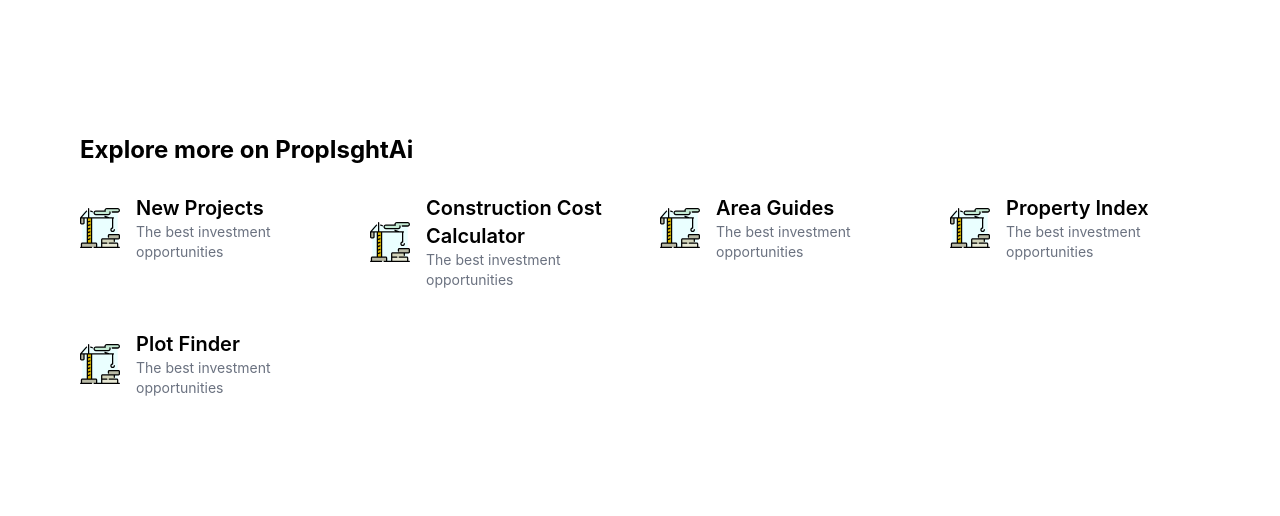
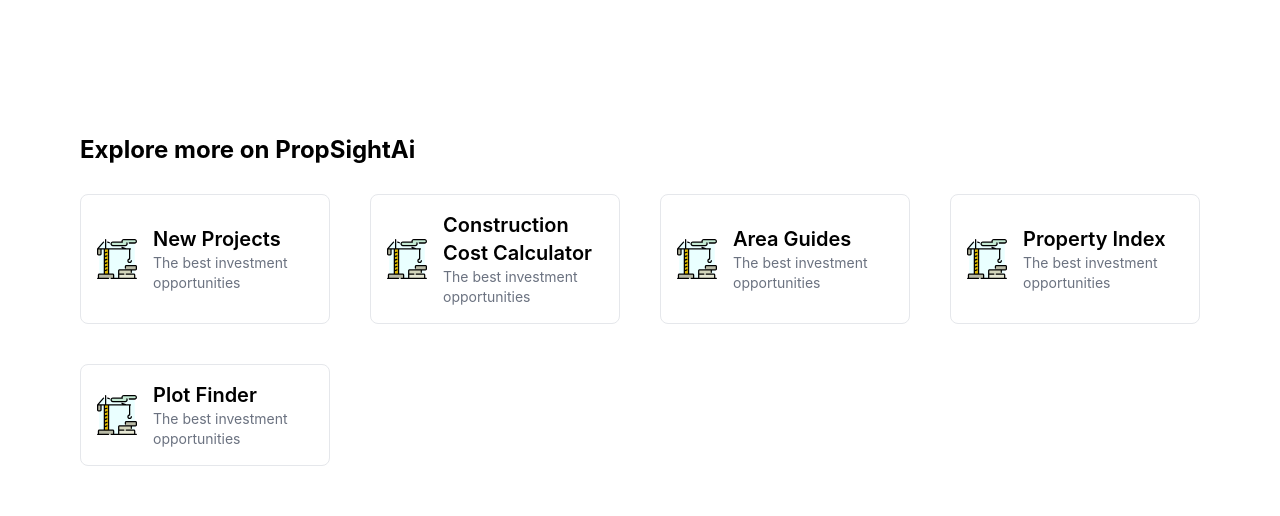
Before and after one commit to Saad-ullah33/FYP-26, a React (Vite) app: page / in a window 1280 px wide. Shown: the part 1740-2256 px from the top of the page. Built offline with nearby package versions, Linux system fonts and the light colour scheme.

Commit message:
changes to explore

```diff
--- a/src/App.jsx
+++ b/src/App.jsx
@@ -24,6 +24,10 @@
       <Route path='/Smart-build' element={<Smartbuild/>} />
       <Route path='/add-property' element={<AddProperty/>} />
       <Route path='/new-project' element={<NewProject/>} />
+  {/* <Route path="/construction-cost" element={<ConstructionCost />} />
+  <Route path="/area-guides" element={<AreaGuides />} />
+  <Route path="/property-index" element={<PropertyIndex />} />
+  <Route path="/plot-finder" element={<PlotFinder />} /> */}
     </Routes>
     <Footer/>
      </BrowserRouter>
--- a/src/ExploreTools/Explore.jsx
+++ b/src/ExploreTools/Explore.jsx
@@ -1,82 +1,89 @@
-import React from 'react'
+import React from 'react';
+import { Link } from "react-router-dom";
 import craneIcon from '../assets/images/crane.svg';
 
 export const Explore = () => {
   return (
-    // Fixed: Used padding (p-10) instead of relative positioning to prevent overflow
     <div className='p-10 px-20'>
-            <div className='text-2xl font-bold mb-7'>Explore more on PropIsghtAi</div>
+      <div className='text-2xl font-bold mb-7'>
+        Explore more on PropSightAi
+      </div>
 
-            {/* Fixed: Added responsive breakpoints so cards don't squash on small screens */}
       <div className='grid grid-cols-1 md:grid-cols-2 lg:grid-cols-4 gap-10'>
 
         {/* CARD 1 */}
-                <li className='list-none'>
-                    <div className="flex items-center gap-4">
-                        <img className="w-10 h-10 object-contain" src={craneIcon} alt="Crane" />
-                        <div className='flex flex-col items-start'>
-                            <span className="text-xl font-semibold"   >New Projects</span>
-                            <div className='font-normal text-sm text-gray-500'>
+        <Link
+          to="/new-project"
+          className="flex items-center gap-4 p-4 border rounded-lg hover:shadow-md transition cursor-pointer"
+        >
+          <img className="w-10 h-10" src={craneIcon} alt="Crane" />
+          <div>
+            <span className="text-xl font-semibold">New Projects</span>
+            <div className="text-sm text-gray-500">
               The best investment opportunities
             </div>
           </div>
-                    </div>
-                </li>
+        </Link>
 
         {/* CARD 2 */}
-                <li className='list-none'>
-                    <div className="flex items-center gap-4">
-                        <img className="w-10 h-10 object-contain" src={craneIcon} alt="Crane" />
-                        <div className='flex flex-col items-start'>
-                            <span className="text-xl font-semibold">Construction Cost Calculator</span>
-                            <div className='font-normal text-sm text-gray-500'>
+        <Link
+          to="/construction-cost"
+          className="flex items-center gap-4 p-4 border rounded-lg hover:shadow-md transition cursor-pointer"
+        >
+          <img className="w-10 h-10" src={craneIcon} alt="Crane" />
+          <div>
+            <span className="text-xl font-semibold">
+              Construction Cost Calculator
+            </span>
+            <div className="text-sm text-gray-500">
               The best investment opportunities
             </div>
           </div>
-                    </div>
-                </li>
+        </Link>
 
         {/* CARD 3 */}
-                <li className='list-none'>
-                    <div className="flex items-center gap-4">
-                        <img className="w-10 h-10 object-contain" src={craneIcon} alt="Crane" />
-                        <div className='flex flex-col items-start'>
+        <Link
+          to="/area-guides"
+          className="flex items-center gap-4 p-4 border rounded-lg hover:shadow-md transition cursor-pointer"
+        >
+          <img className="w-10 h-10" src={craneIcon} alt="Crane" />
+          <div>
             <span className="text-xl font-semibold">Area Guides</span>
-                            <div className='font-normal text-sm text-gray-500'>
+            <div className="text-sm text-gray-500">
               The best investment opportunities
             </div>
           </div>
-                    </div>
-                </li>
+        </Link>
 
         {/* CARD 4 */}
-                <li className='list-none'>
-                    <div className="flex items-center gap-4">
-                        <img className="w-10 h-10 object-contain" src={craneIcon} alt="Crane" />
-                        <div className='flex flex-col items-start'>
+        <Link
+          to="/property-index"
+          className="flex items-center gap-4 p-4 border rounded-lg hover:shadow-md transition cursor-pointer"
+        >
+          <img className="w-10 h-10" src={craneIcon} alt="Crane" />
+          <div>
             <span className="text-xl font-semibold">Property Index</span>
-                            <div className='font-normal text-sm text-gray-500'>
+            <div className="text-sm text-gray-500">
               The best investment opportunities
             </div>
           </div>
-                    </div>
-                </li>
+        </Link>
 
         {/* CARD 5 */}
-                <li className='list-none'>
-                    {/* Fixed: The typo 'gap-' is now 'gap-2' */}
-                    <div className="flex items-center gap-4">
-                        <img className="w-10 h-10 object-contain" src={craneIcon} alt="Crane" />
-                        <div className='flex flex-col items-start'>
+        <Link
+          to="/plot-finder"
+          className="flex items-center gap-4 p-4 border rounded-lg hover:shadow-md transition cursor-pointer"
+        >
+          <img className="w-10 h-10" src={craneIcon} alt="Crane" />
+          <div>
             <span className="text-xl font-semibold">Plot Finder</span>
-                            <div className='font-normal text-sm text-gray-500'>
+            <div className="text-sm text-gray-500">
               The best investment opportunities
             </div>
           </div>
-                    </div>
-                </li>
+        </Link>
 
       </div>
     </div>
-  )
-}
+  );
+};
--- a/src/ExploreTools/NewProject.jsx
+++ b/src/ExploreTools/NewProject.jsx
@@ -1,7 +1,20 @@
+import { Carousel } from '@mantine/carousel'
 import React from 'react'
 
 export const NewProject = () => {
   return (
-    <div >NewProject</div>
+    <>
+            <div className='text-3xl font-bold mb-3'>Browse Projects by Category</div>
+        <div className='w-full max-w-7xl px-4 py-6 bg-white rounded-xl shadow-lg ml-14 my-10 overflow-x-hidden'>
+
+    <Carousel  slideSize="33%"  slideGap="md"  breakpoints={[
+        { maxWidth: 'md', slideSize: '90%' },
+        { maxWidth: 'lg', slideSize: '45%' },
+        { maxWidth: 'xl', slideSize: '22%' },
+      ]}
+      emblaOptions={{ loop: true }}
+    ></Carousel>
+    </div>
+    </>
   )
 }
```
Lines whose indentation alone changed are shown as unchanged.
